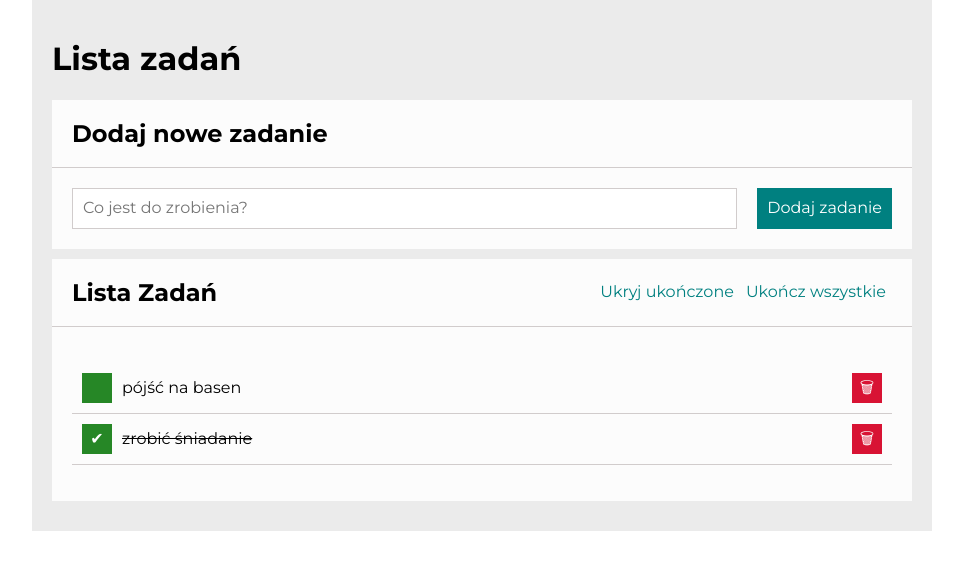
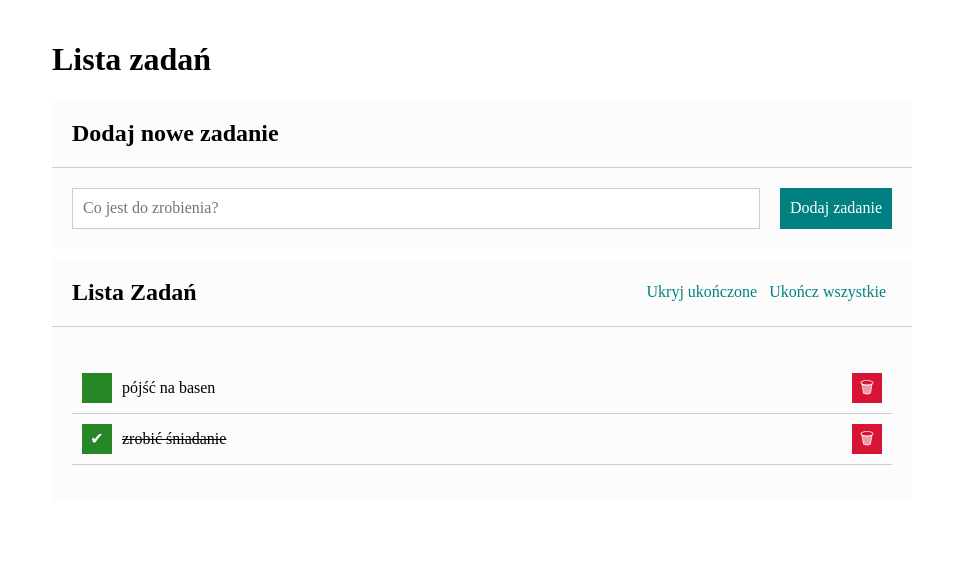
Before and after one commit to kamila-falgowska/todo-list-react, a React (Create React App) app: page / in a window 1280 px wide. Shown: the top 570 px of the page, without its empty margins (158-1121 px from the left). Built offline with nearby package versions, Linux system fonts and the light colour scheme.

Commit message:
container updated

```diff
--- a/src/Container/index.js
+++ b/src/Container/index.js
@@ -1,9 +1,9 @@
 import "./style.css";
 
 const Container = ({ children }) => (
-    <body className="container">
+    <main className="container">
         {children}
-    </body>
+    </main>
 );
 
 export default Container;
--- a/src/Container/style.css
+++ b/src/Container/style.css
@@ -1,7 +1,5 @@
 .container {
     max-width: 900px;
     padding: 20px;
-    margin: auto;
-    font-family: 'Montserrat', sans-serif;
-    background-color: hsl(0, 0%, 92%);
+    margin: 0 auto;
 }
```
